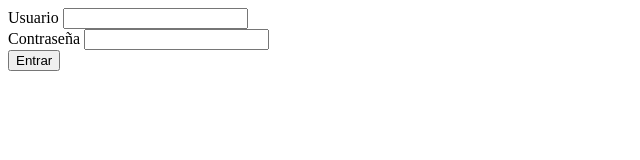
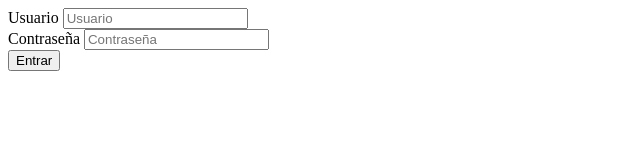
Before and after one commit to SebastianOsuna/i18n, a plain HTML site: page example/index.html in a window 1280 px wide. Shown: the full height of the page, 0-640 px from the left. Drawn offline with nearby package versions, Linux system fonts and the light colour scheme.

Commit message:
Added placeholders i18n support.

```diff
--- a/example/app/js/i18n.js
+++ b/example/app/js/i18n.js
@@ -46,6 +46,15 @@ var I18N = ( function() {
             // Set the HTML text
             $( object ).text( i18n_val );
         } );
+        // Get all elements to apply I18N on placeholder
+        var plc_elems = $( "*[i18n-placeholder]" );
+        plc_elems.each( function( index, object ) {
+            var i18n_id = $( object ).attr( 'i18n-placeholder' );
+            // Get value
+            var i18n_val = I18N.resolve( i18n_id );
+            // Set the placeholder text
+            $( object ).attr( { placeholder: i18n_val } );
+        } );
     };
 
     var resolve = function( id ) {
@@ -57,7 +66,7 @@ var I18N = ( function() {
             return undefined;
         }
         var val = root[ id ];
-		if( !val && root ) {
+        if( !val && root && id ) {
             if( id.indexOf( '.' ) > 1 ) {
                 var sp = id.split( '.' );
                 val = recursiveResolve( id.substring( id.indexOf( '.' ) + 1 ), root[ sp[ 0 ] ] );
--- a/example/index.html
+++ b/example/index.html
@@ -10,11 +10,11 @@
 			</div>
 			<div>
 				<label i18n-text="login.username"></label>
-				<input type="text" name="username" id="username" />
+				<input type="text" name="username" id="username" i18n-placeholder="login.username" />
 			</div>
 			<div>
 				<label i18n-text="login.password"></label>
-				<input type="password" name="password" id="password" />
+				<input type="password" name="password" id="password" i18n-placeholder="login.password" />
 			</div>
 			<div>
 				<button id="submit" class="submit" i18n-text="login.submit" >Submit</button>
```
Also changed, not shown: src/i18n.js (+10 -1 lines), dist/i18n.min.js, 1 other file. Lines whose indentation alone changed are shown as unchanged.
